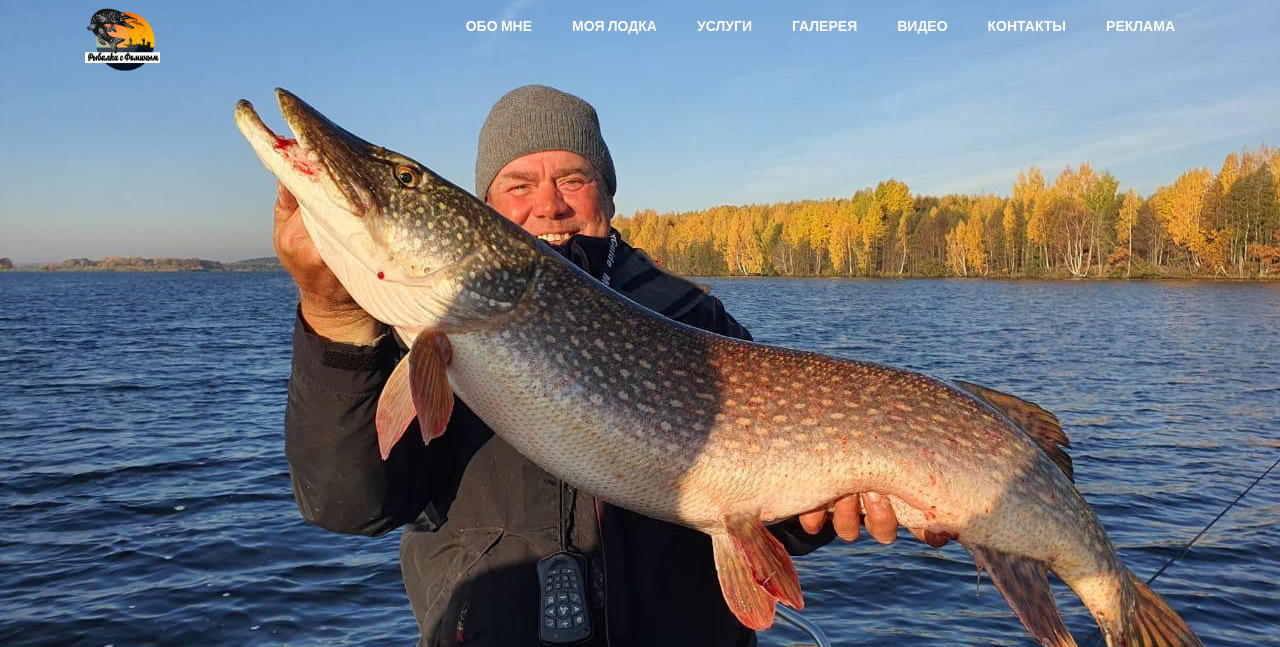
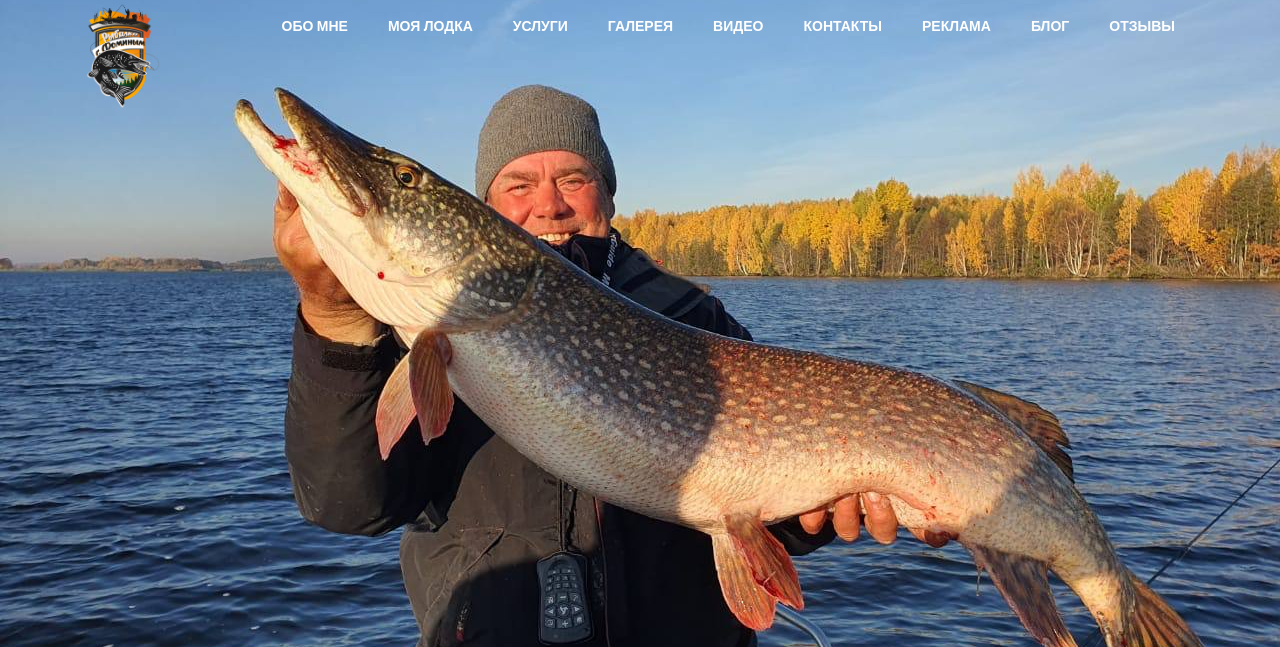
Before and after one commit to dgolov/FominFishing, a Django app: page /about in a window 1280 px wide. Shown: the top 647 px of the page. Run offline with Django 4.2, Linux system fonts and the light colour scheme; data that the repository does not hold is empty; some libraries are stand-ins or nearby versions.

Commit message:
Updated logo

```diff
--- a/templates/inc/navbar.html
+++ b/templates/inc/navbar.html
@@ -4,7 +4,7 @@
         <nav class="navbar navbar-expand-lg  navbar-light" style="padding: 15px;">
             <div class="container">
                 <a class="navbar-brand text-white" href="{% url 'main' %}">
-                    <img src="{% static 'img/logo2.png' %}" alt="" style="width: 75px; position: absolute; top: 0;">
+                    <img src="{% static 'img/logo.png' %}" alt="" style="width: 75px; position: absolute; top: 0;">
                 </a>
                 <button class="navbar-toggler" type="button" data-toggle="collapse"
                         data-target="#navbarSupportedContent" aria-controls="navbarSupportedContent"
@@ -22,6 +22,8 @@
                         <li><a href={% url 'video' %}>Видео</a></li>
                         <li><a href="{% url 'contact' %}">Контакты</a></li>
                         <li><a href="{% url 'advertising' %}">Реклама</a></li>
+                        <li><a href="{% url 'advertising' %}">Блог</a></li>
+                        <li><a href="{% url 'advertising' %}">Отзывы</a></li>
 {#                        <li class="dropdown">#}
 {#                            <a class="dropdown-toggle" href="#" id="navbardrop" data-toggle="dropdown">#}
 {#                                Pages#}
```
